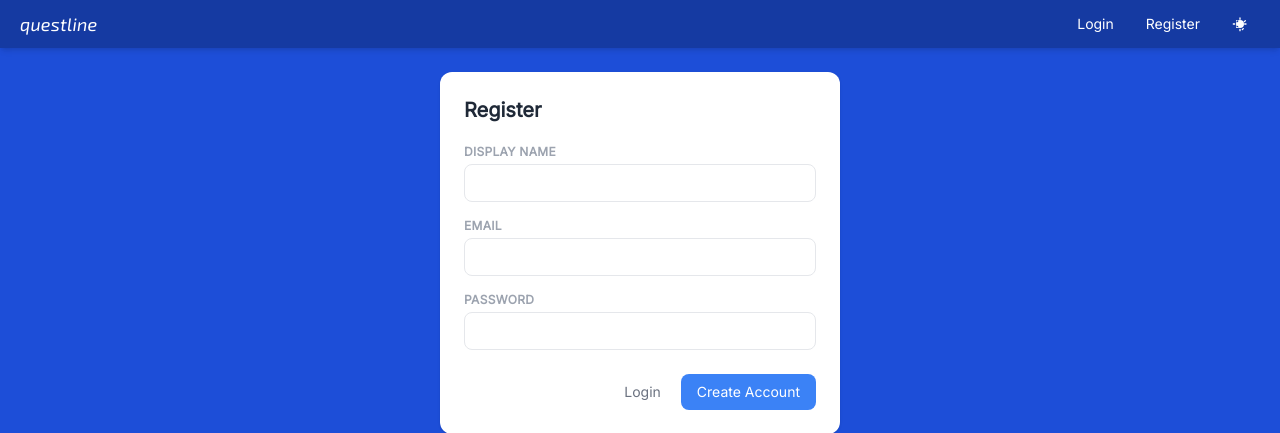
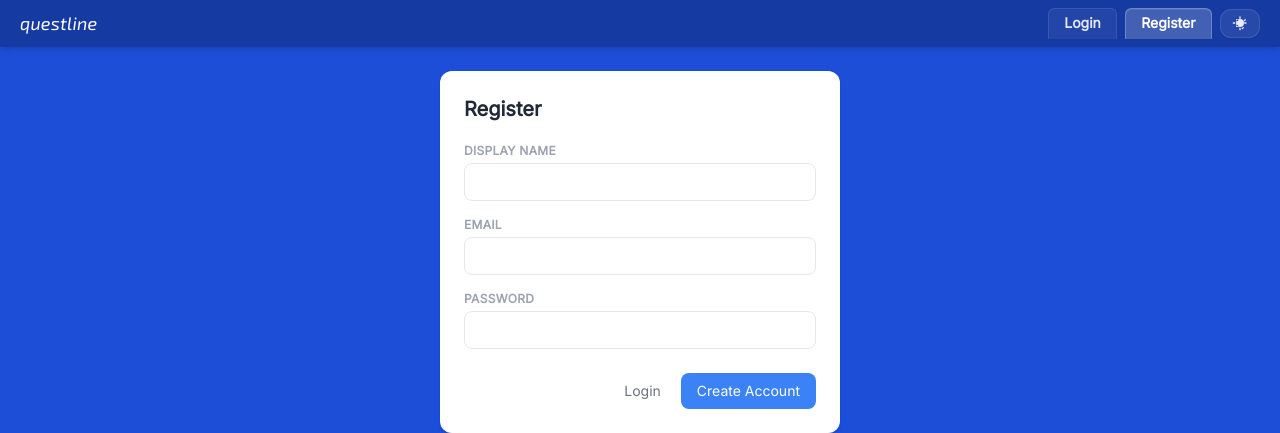
Before and after one commit to s-geissler/questline, a FastAPI app: page /register in a window 1280 px wide. Shown: the top 433 px of the page. Run offline with FastAPI, Linux system fonts and the light colour scheme; some libraries are stand-ins or nearby versions.

Commit message:
chore: design changes; fix: admin panel had no return option; chore: moved admin panel into user menu for admins only

```diff
--- a/main.py
+++ b/main.py
@@ -660,18 +660,24 @@ def automations_page(request: Request, board_id: int, db: Session = Depends(get_
 
 
 @app.get("/admin", response_class=HTMLResponse)
-def admin_page(request: Request, db: Session = Depends(get_db)):
+def admin_page(request: Request, db: Session = Depends(get_db), board_id: Optional[int] = None):
     current_user = get_optional_current_user(request, db)
     if not current_user:
         return login_redirect_response()
     if current_user.role != "admin":
         raise HTTPException(status_code=403, detail="Admin access denied")
     instance_settings = get_instance_settings(db)
+    nav_board = None
+    if board_id is not None:
+        board = db.query(models.Board).filter(models.Board.id == board_id).first()
+        if board:
+            require_board_access(board_id, current_user, db, "viewer")
+            nav_board = {"id": board.id, "name": board.name, "color": board.color}
     return templates.TemplateResponse(
         request,
         "admin.html",
         {
-            "board": None,
+            "board": nav_board,
             "boards": _boards_for_nav(db, current_user),
             "current_user": current_user,
             "page_theme_color": instance_settings["instance_theme_color"],
--- a/templates/base.html
+++ b/templates/base.html
@@ -126,6 +126,68 @@
     }
     .view-toggle-knob {
       background-color: #ffffff;
+    }
+    .nav-pill {
+      display: inline-flex;
+      align-items: center;
+      gap: 0.4rem;
+      padding: 0.42rem 0.95rem 0.5rem;
+      border-radius: 0.4rem 0.4rem 0 0;
+      border: 1px solid rgba(255, 255, 255, 0.1);
+      border-bottom-color: transparent;
+      background-color: rgba(255, 255, 255, 0.06);
+      color: rgba(255, 255, 255, 0.88);
+      font-size: 0.875rem;
+      font-weight: 600;
+      line-height: 1;
+      transition: background-color 160ms ease, border-color 160ms ease, color 160ms ease, transform 160ms ease, box-shadow 160ms ease;
+    }
+    .nav-pill:hover {
+      background-color: rgba(255, 255, 255, 0.12);
+      border-color: rgba(255, 255, 255, 0.18);
+      border-bottom-color: transparent;
+      color: #ffffff;
+    }
+    .nav-pill:active {
+      transform: translateY(1px);
+    }
+    .nav-pill-active {
+      background-color: rgba(255, 255, 255, 0.2);
+      border-color: rgba(255, 255, 255, 0.24);
+      border-bottom-color: transparent;
+      color: #ffffff;
+      box-shadow: inset 0 1px 0 rgba(255, 255, 255, 0.08);
+    }
+    .nav-pill-subtle {
+      background-color: rgba(255, 255, 255, 0.04);
+    }
+    .nav-utility {
+      display: inline-flex;
+      align-items: center;
+      justify-content: center;
+      gap: 0.4rem;
+      align-self: center;
+      min-height: 1.8rem;
+      padding: 0.22rem 0.7rem;
+      border-radius: 0.7rem;
+      border: 1px solid rgba(255, 255, 255, 0.1);
+      background-color: rgba(255, 255, 255, 0.08);
+      color: rgba(255, 255, 255, 0.9);
+      font-size: 0.8rem;
+      font-weight: 600;
+      line-height: 1;
+      transition: background-color 160ms ease, border-color 160ms ease, color 160ms ease, transform 160ms ease;
+    }
+    .nav-utility:hover {
+      background-color: rgba(255, 255, 255, 0.14);
+      border-color: rgba(255, 255, 255, 0.18);
+      color: #ffffff;
+    }
+    .nav-utility:active {
+      transform: translateY(1px);
+    }
+    .nav-wordmark:hover {
+      color: rgba(255, 255, 255, 0.72);
     }
 
     :root.dark body { color: #e5e7eb; }
@@ -300,8 +390,9 @@
 </head>
 <body class="min-h-screen text-gray-900">
 
+  {% set current_path = request.url.path if request else '' %}
   <nav id="main-nav" class="text-white px-5 py-2 flex items-center gap-1 shadow-md">
-    <a href="/" class="brand-wordmark text-lg mr-2 hover:text-white/70 transition-colors">questline</a>
+    <a href="/" class="brand-wordmark nav-wordmark text-lg mr-2 transition-colors">questline</a>
 
     {% if board %}
     <!-- Board switcher dropdown -->
@@ -349,23 +440,20 @@
       </div>
     </div>
 
-    <a href="/board/{{ board.id }}" class="px-3 py-1.5 rounded hover:bg-black/20 text-sm font-medium transition-colors">Hub</a>
-    <a href="/board/{{ board.id }}/task-types" class="px-3 py-1.5 rounded hover:bg-black/20 text-sm font-medium transition-colors">Objective Types</a>
-    <a href="/board/{{ board.id }}/filters" class="px-3 py-1.5 rounded hover:bg-black/20 text-sm font-medium transition-colors">Filters</a>
-    <a href="/board/{{ board.id }}/automations" class="px-3 py-1.5 rounded hover:bg-black/20 text-sm font-medium transition-colors">Automations</a>
+    <a href="/board/{{ board.id }}" class="px-3 py-1.5 rounded hover:bg-black/20 text-sm font-medium transition-colors {% if current_path == '/board/' ~ board.id %}bg-black/15 text-white{% endif %}">Hub</a>
+    <a href="/board/{{ board.id }}/task-types" class="px-3 py-1.5 rounded hover:bg-black/20 text-sm font-medium transition-colors {% if current_path == '/board/' ~ board.id ~ '/task-types' %}bg-black/15 text-white{% endif %}">Objective Types</a>
+    <a href="/board/{{ board.id }}/filters" class="px-3 py-1.5 rounded hover:bg-black/20 text-sm font-medium transition-colors {% if current_path == '/board/' ~ board.id ~ '/filters' %}bg-black/15 text-white{% endif %}">Filters</a>
+    <a href="/board/{{ board.id }}/automations" class="px-3 py-1.5 rounded hover:bg-black/20 text-sm font-medium transition-colors {% if current_path == '/board/' ~ board.id ~ '/automations' %}bg-black/15 text-white{% endif %}">Automations</a>
     {% endif %}
 
     <div x-data='userMenu({{ {"id": current_user.id, "display_name": current_user.display_name, "email": current_user.email, "role": current_user.role} | tojson if current_user else "null" }})' x-init="init()" class="ml-auto flex items-center gap-2">
-      {% if current_user and current_user.role == 'admin' %}
-      <a href="/admin" class="px-3 py-1.5 rounded hover:bg-black/20 text-sm font-medium transition-colors">Admin</a>
-      {% endif %}
       {% if current_user %}
       <div class="relative">
         <button
           type="button"
           @click="toggleNotifications()"
           @click.outside="notificationsOpen = false"
-          class="relative px-3 py-1.5 rounded hover:bg-black/20 text-sm font-medium transition-colors flex items-center justify-center"
+          class="nav-utility relative"
           aria-label="Notifications"
           title="Notifications"
         >
@@ -425,14 +513,14 @@
         </div>
       </div>
       {% else %}
-      <a href="/login" class="px-3 py-1.5 rounded hover:bg-black/20 text-sm font-medium transition-colors">Login</a>
-      <a href="/register" class="px-3 py-1.5 rounded hover:bg-black/20 text-sm font-medium transition-colors">Register</a>
+      <a href="/login" class="nav-pill {% if current_path == '/login' %}nav-pill-active{% endif %}">Login</a>
+      <a href="/register" class="nav-pill {% if current_path == '/register' %}nav-pill-active{% endif %}">Register</a>
       {% endif %}
       <button
         type="button"
         x-data="{ dark: document.documentElement.classList.contains('dark') }"
         @click="dark = !dark; applyTheme(dark ? 'dark' : 'light')"
-        class="px-3 py-1.5 rounded hover:bg-black/20 text-sm font-medium transition-colors flex items-center justify-center"
+        class="nav-utility"
         title="Toggle theme"
         :aria-label="dark ? 'Switch to light mode' : 'Switch to dark mode'"
       >
@@ -450,7 +538,7 @@
           type="button"
           @click="menuOpen = !menuOpen"
           @click.outside="menuOpen = false"
-          class="px-3 py-1.5 rounded hover:bg-black/20 text-sm font-medium transition-colors flex items-center gap-1.5"
+          class="nav-utility"
         >
           <span x-text="profile.display_name"></span>
           <svg xmlns="http://www.w3.org/2000/svg" class="w-4 h-4 text-white/70" viewBox="0 0 24 24" fill="none" stroke="currentColor" stroke-width="2" aria-hidden="true">
--- a/templates/board.html
+++ b/templates/board.html
@@ -2,7 +2,7 @@
 
 {% block nav_extra %}
 <button x-data @click="$dispatch('open-board-settings')"
-        class="text-white/70 hover:text-white text-sm px-3 py-1.5 rounded hover:bg-black/20 transition-colors">
+        class="nav-utility">
   ⚙ Settings
 </button>
 {% endblock %}
```
Also changed, not shown: other parts of templates/base.html (+34 -0 lines).
